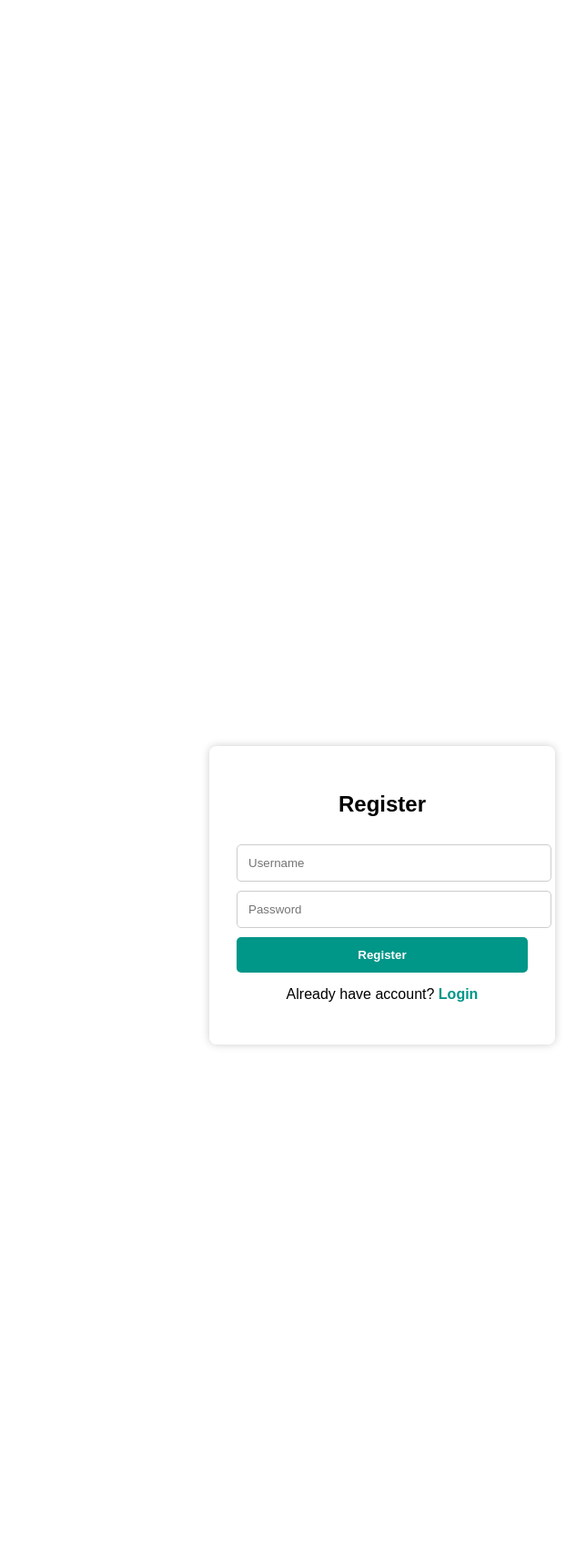
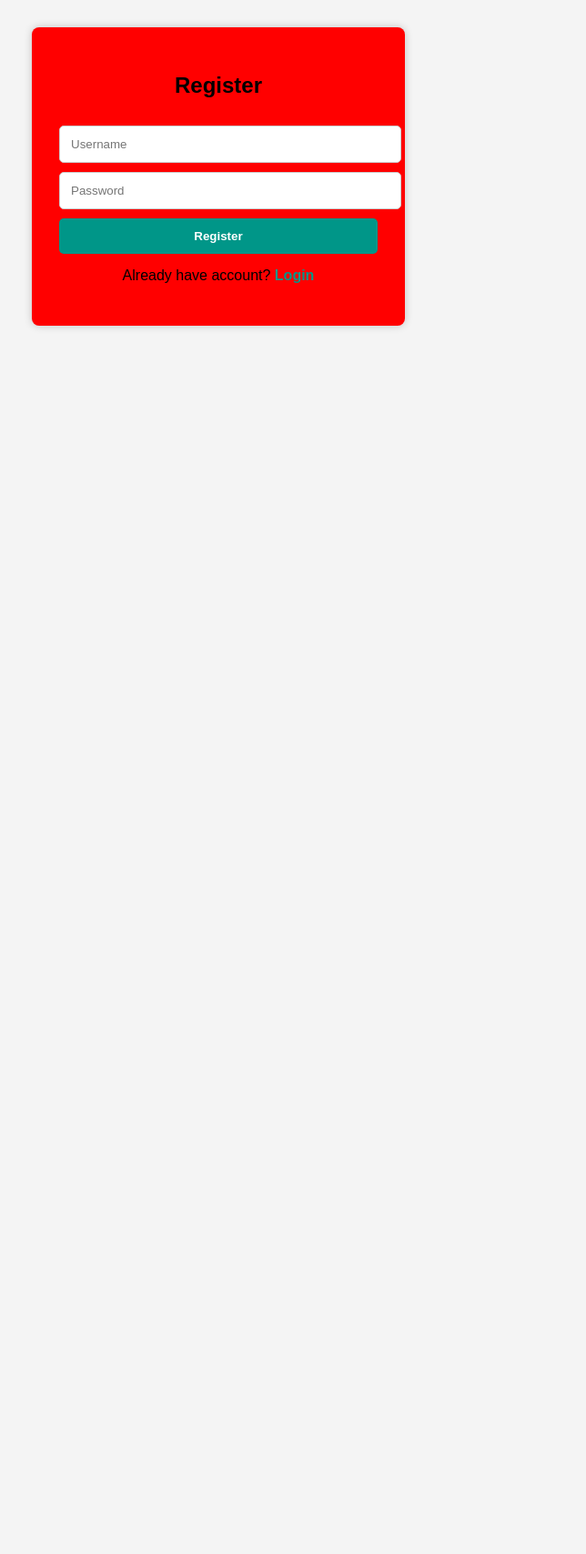
Before and after one commit to happnesnyori/First-project, a Django app: page / in a window 1280 px wide. Shown: the top 1708 px of the page at 91% size, without its empty margins (400-1044 px from the left). After the commit the page ends 361 px from the top, so only its background shows below. Run offline with Django 5.2, Linux system fonts and the light colour scheme.

Commit message:
some changes were made in files

```diff
--- a/accounts/templates/register.html
+++ b/accounts/templates/register.html
@@ -8,12 +8,8 @@
 <body>
 
 <div class="container">
-
-
     <form method="post">
-
         <h2>Register</h2>
-
         {% csrf_token %}
         <input type="text" name="username" placeholder="Username" required>
         <input type="password" name="password" placeholder="Password" required>
--- a/registration/settings.py
+++ b/registration/settings.py
@@ -120,6 +120,8 @@ STATIC_URL = '/static/'
 STATICFILES_DIRS = [
     BASE_DIR / "static",
 ]
+STATIC_ROOT = BASE_DIR / "staticfiles"
+
 
 LOGIN_URL = 'login'
 LOGIN_REDIRECT_URL = 'home'
--- a/static/css/style.css
+++ b/static/css/style.css
@@ -1,25 +1,23 @@
 body {
-    padding: 40px;
     font-family: Arial;
-   margin: 500px;
-   padding: 320px;
-
+    margin: 0;
+    padding: 30px;
+    background: #f4f4f4;
 }
 
-h2{
+h2 {
     text-align: center;
 }
 
 .container {
     width: 100%;
     display: flex;
-    flex-direction: column;
-    align-items: center;
+    justify-content: center;
 }
 
 form {
-    background: white;
-    width: 320px;
+    background: red;
+    width: 350px;
     padding: 30px;
     border-radius: 8px;
     box-shadow: 0 0 10px #00000033;
@@ -41,6 +39,11 @@ button {
     color: white;
     border: none;
     font-weight: bold;
+    cursor: pointer;
+}
+
+button:hover {
+    background: #00796b;
 }
 
 p {
```
